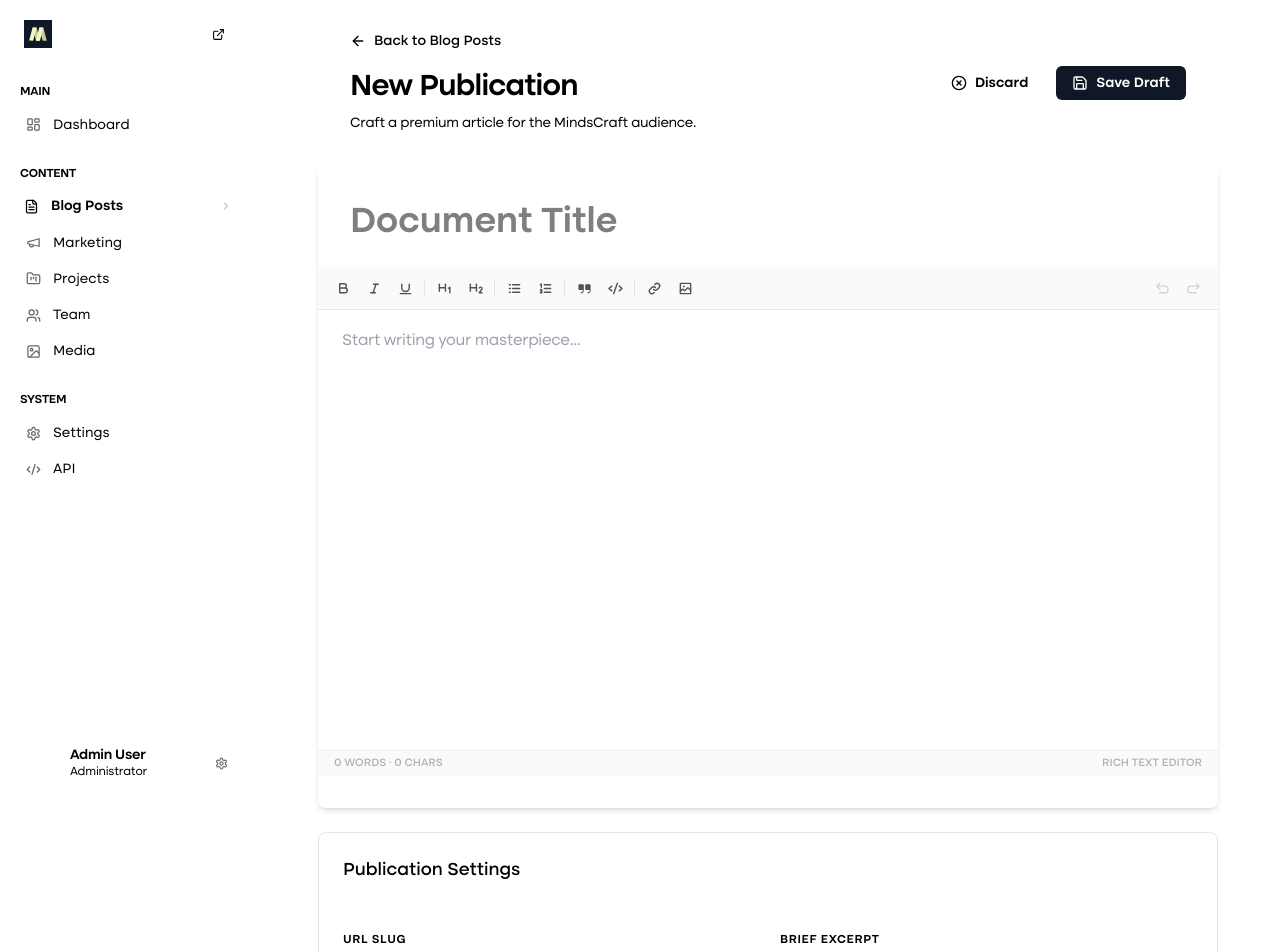
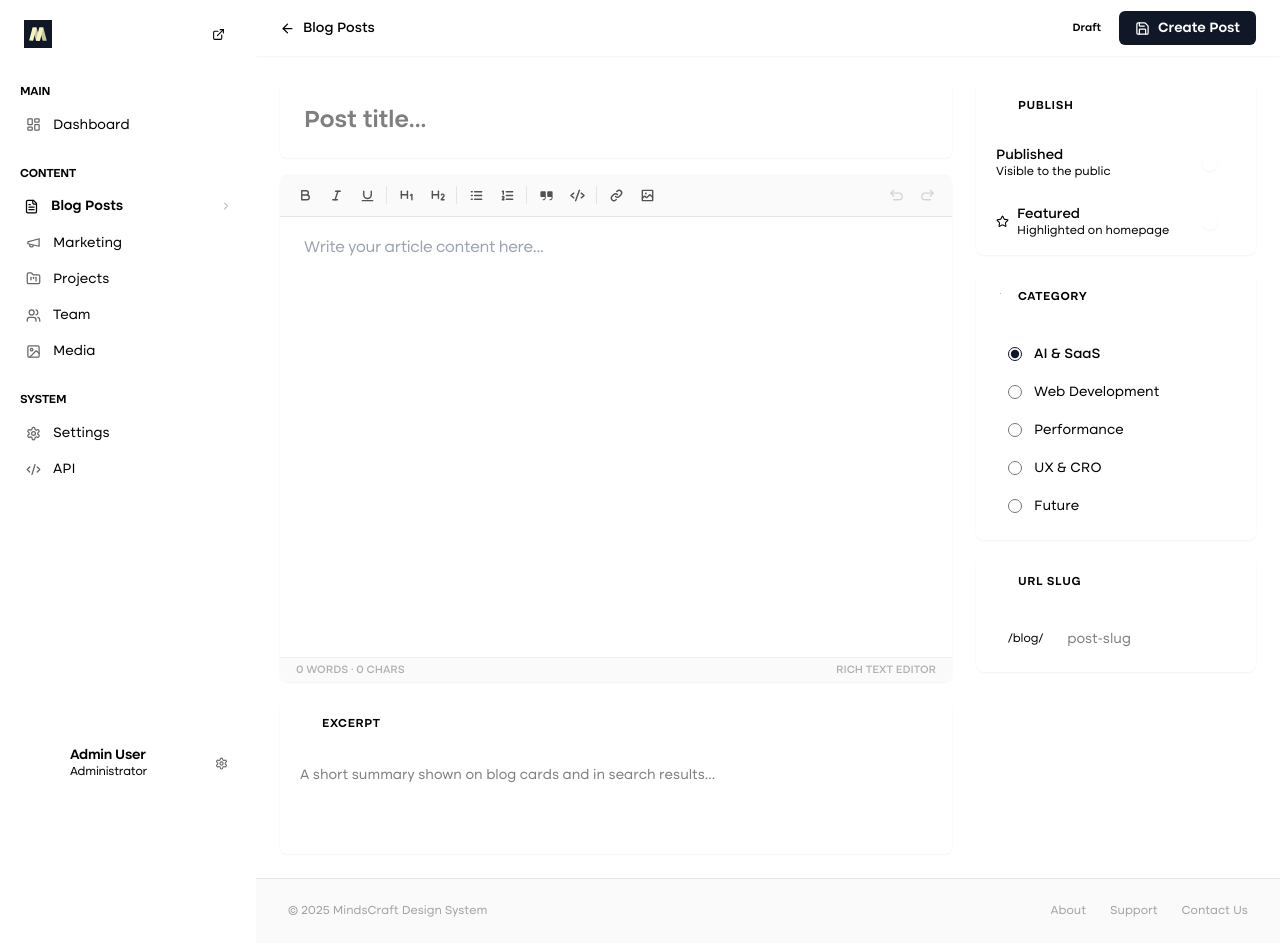
Before and after one commit to MindsCraft/mindscraft.dev, a Next.js app: page /admin/posts/new in a window 1280 px wide. Shown: the top 952 px of the page. Built offline with nearby package versions, Linux system fonts and the light colour scheme.

Commit message:
feat: align new post design with edit post design

```diff
--- a/src/app/admin/posts/new/page.tsx
+++ b/src/app/admin/posts/new/page.tsx
@@ -4,22 +4,53 @@ import { useState } from 'react'
 import { useRouter } from 'next/navigation'
 import Link from 'next/link'
 import dynamic from 'next/dynamic'
-import { ArrowLeft, PlusCircle, Save, XCircle } from 'lucide-react'
+import { ArrowLeft, Save, CheckCircle, Star, Tag, FileText, Globe } from 'lucide-react'
 import styles from '@/styles/admin/pages/posts.module.css'
-
-// Import the loading component
-import Loading from './loading'
 
 // Dynamically import the BlogEditor with SSR disabled
 const BlogEditor = dynamic(
   () => import('@/components/admin/BlogEditor'),
   {
     ssr: false,
-    loading: () => <div className="h-[400px] w-full rounded-xl bg-gray-50 animate-pulse border border-gray-100 flex items-center justify-center text-gray-400 text-sm">Loading premium editor...</div>
+    loading: () => (
+      <div style={{ height: '400px', width: '100%', borderRadius: 'var(--radius-lg)', backgroundColor: 'var(--color-surface)', border: '1px solid var(--color-border)', display: 'flex', alignItems: 'center', justifyContent: 'center', color: 'var(--color-text-tertiary)', fontSize: 'var(--text-sm)'}}>
+        Loading editor...
+      </div>
+    )
   }
 )
 
-const PostForm = () => {
+const CATEGORIES = ['AI & SaaS', 'Web Development', 'Performance', 'UX & CRO', 'Future']
+
+function ToggleRow({
+  name, checked, onChange, label, description, activeColor, icon
+}: {
+  name: string; checked: boolean; onChange: any; label: string; description: string; activeColor: string; icon?: React.ReactNode
+}) {
+  return (
+    <label className={styles.toggleRow}>
+      <div style={{ display: 'flex', alignItems: 'center', gap: 'var(--space-2)' }}>
+        {icon && <span style={{ color: checked ? activeColor : 'var(--color-text-disabled)' }}>{icon}</span>}
+        <div>
+          <div style={{ fontSize: 'var(--text-sm)', fontWeight: 'var(--font-medium)', color: 'var(--color-text-primary)' }}>{label}</div>
+          <div style={{ fontSize: 'var(--text-xs)', color: 'var(--color-text-tertiary)' }}>{description}</div>
+        </div>
+      </div>
+      <div style={{ position: 'relative', flexShrink: 0 }}>
+        <input type="checkbox" name={name} checked={checked} onChange={onChange} style={{ position: 'absolute', opacity: 0, width: 0, height: 0 }} />
+        <div
+          onClick={() => onChange({ target: { name, type: 'checkbox', checked: !checked } } as any)}
+          className={styles.toggleSwitch}
+          style={{ backgroundColor: checked ? activeColor : 'var(--color-border)' }}
+        >
+          <div className={styles.toggleThumb} style={{ left: checked ? '18px' : '2px' }} />
+        </div>
+      </div>
+    </label>
+  )
+}
+
+export default function NewPostPage() {
   const [formData, setFormData] = useState({
     title: '',
     slug: '',
@@ -30,9 +61,11 @@ const PostForm = () => {
     featured: false
   });
   const [isSubmitting, setIsSubmitting] = useState(false);
+  const [saveSuccess, setSaveSuccess] = useState(false);
   const router = useRouter();
 
   const generateSlug = () => {
+    if (formData.slug || !formData.title) return;
     const slug = formData.title
       .toLowerCase()
       .trim()
@@ -61,6 +94,7 @@ const PostForm = () => {
   const handleSubmit = async (e: React.FormEvent) => {
     e.preventDefault()
     setIsSubmitting(true)
+    setSaveSuccess(false)
 
     try {
       const response = await fetch('/api/posts', {
@@ -68,118 +102,122 @@ const PostForm = () => {
         headers: { 'Content-Type': 'application/json' },
         body: JSON.stringify({
           ...formData,
-          id: Date.now(),
+          id: Date.now(), // Fallback if API needs it
           date: new Date().toISOString().split('T')[0],
-          readTime: `${Math.ceil(formData.content.length / 1000)} min read`
+          readTime: `${Math.ceil(formData.content.length / 1000) || 1} min read`
         }),
       })
 
       if (!response.ok) throw new Error('Failed to create post')
 
+      setSaveSuccess(true)
+      setTimeout(() => {
         router.push('/admin/posts')
         router.refresh()
+      }, 1000)
     } catch (error) {
       console.error('Error creating post:', error)
       alert('Failed to create post. Please try again.')
-    } finally {
       setIsSubmitting(false)
     }
   }
 
   return (
-    <form onSubmit={handleSubmit} style={{ display: 'flex', flexDirection: 'column', gap: 'var(--space-8)' }}>
-      {/* Premium Header Segment */}
-      <div className={styles.editorHeader}>
-        <Link href="/admin/posts" style={{ display: 'inline-flex', alignItems: 'center', color: 'var(--color-text-secondary)', textDecoration: 'none', marginBottom: 'var(--space-4)', fontSize: 'var(--text-sm)', fontWeight: 'var(--font-medium)'}}>
-          <ArrowLeft size={16} style={{ marginRight: '8px' }} />
-          Back to Blog Posts
+    <div style={{ minHeight: '100vh', backgroundColor: 'var(--color-surface)' }}>
+      {/* Top Bar */}
+      <div className={styles.editTopBar}>
+        <Link href="/admin/posts" style={{ display: 'inline-flex', alignItems: 'center', gap: 'var(--space-2)', color: 'var(--color-text-secondary)', textDecoration: 'none', fontSize: 'var(--text-sm)', fontWeight: 'var(--font-medium)'}}>
+          <ArrowLeft size={15} /> Blog Posts
         </Link>
-        <div style={{ display: 'flex', justifyContent: 'space-between', alignItems: 'flex-start' }}>
-          <div>
-            <h1 className="heading-1" style={{ marginBottom: 'var(--space-2)' }}>New Publication</h1>
-            <p className="body-sm">Craft a premium article for the MindsCraft audience.</p>
+        <div style={{ display: 'flex', alignItems: 'center', gap: 'var(--space-2)' }}>
+          <span className={styles.badge} style={{ backgroundColor: formData.published ? '#dcfce7' : 'var(--color-surface)', color: formData.published ? '#16a34a' : 'var(--color-text-tertiary)', border: `1px solid ${formData.published ? '#bbf7d0' : 'var(--color-border)'}`}}>
+            <span className={styles.badgeDot} style={{ backgroundColor: formData.published ? '#16a34a' : 'var(--color-text-disabled)' }} />
+            {formData.published ? 'Published' : 'Draft'}
+          </span>
+          <button type="button" onClick={handleSubmit} disabled={isSubmitting || saveSuccess} className={styles.btnPrimary} style={{ backgroundColor: saveSuccess ? '#16a34a' : 'var(--color-primary)' }}>
+            {saveSuccess ? <CheckCircle size={15} /> : <Save size={15} />}
+            {isSubmitting ? 'Creating...' : saveSuccess ? 'Created!' : 'Create Post'}
+          </button>
         </div>
-          <div style={{ display: 'flex', gap: 'var(--space-3)' }}>
-            <Link href="/admin/posts" className={styles.btnSecondary}><XCircle size={16} /> Discard</Link>
-            <button type="submit" disabled={isSubmitting} className={styles.btnPrimary}>
-              <Save size={16} /> {isSubmitting ? 'Saving...' : 'Save Draft'}
-            </button>
+      </div>
+
+      <form onSubmit={handleSubmit}>
+        <div className={styles.editGrid}>
+          {/* Main Editor */}
+          <div className={styles.editMainCol}>
+            <div className={styles.editCard} style={{ padding: 'var(--space-6)' }}>
+              <input
+                type="text" name="title" placeholder="Post title..." required
+                value={formData.title} onChange={handleChange} onBlur={generateSlug}
+                style={{ width: '100%', fontSize: 'var(--text-2xl)', fontWeight: 'var(--font-bold)', border: 'none', outline: 'none', color: 'var(--color-text-primary)', backgroundColor: 'transparent', lineHeight: 'var(--leading-tight)' }}
+              />
+            </div>
+
+            <div style={{ border: '1px solid var(--color-border)', borderRadius: 'var(--radius-lg)', boxShadow: 'var(--shadow-xs)', overflow: 'hidden' }}>
+              <BlogEditor content={formData.content} onChange={handleEditorChange} placeholder="Write your article content here..." />
+            </div>
+
+            <div className={styles.editCard}>
+              <div className={styles.editCardHeader}>
+                <FileText size={14} color="var(--color-text-tertiary)" />
+                <span className="label" style={{ margin: 0 }}>Excerpt</span>
+              </div>
+              <div className={styles.editCardBody}>
+                <textarea
+                  name="excerpt" rows={3} value={formData.excerpt} onChange={handleChange}
+                  placeholder="A short summary shown on blog cards and in search results..."
+                  style={{ width: '100%', border: 'none', outline: 'none', fontSize: 'var(--text-sm)', lineHeight: 'var(--leading-relaxed)', color: 'var(--color-text-primary)', backgroundColor: 'transparent', resize: 'none', fontFamily: 'inherit' }}
+                />
               </div>
             </div>
           </div>
 
-      {/* Main Canvas Segment */}
-      <div className={styles.editorMain}>
-
-        {/* Editor Card */}
-        <div className="card" style={{ padding: 'var(--space-8)', border: 'none', boxShadow: 'var(--shadow-md)' }}>
-          <input
-            type="text" name="title" placeholder="Document Title" required
-            value={formData.title} onChange={handleChange}
-            onBlur={() => !formData.slug && generateSlug()}
-            className={styles.titleInput}
-          />
-          <div style={{ margin: '0 -2rem' }}>
-            <BlogEditor content={formData.content} onChange={handleEditorChange} placeholder="Start writing your masterpiece..." />
+          {/* Right Sidebar */}
+          <div className={styles.editSidebarCol}>
+            <div className={styles.editCard}>
+              <div className={styles.editCardHeader}>
+                <Globe size={14} color="var(--color-text-tertiary)" />
+                <span className="label" style={{ margin: 0 }}>Publish</span>
+              </div>
+              <div className={styles.editCardBody} style={{ display: 'flex', flexDirection: 'column', gap: 'var(--space-3)' }}>
+                <ToggleRow name="published" checked={formData.published} onChange={handleChange} label="Published" description="Visible to the public" activeColor="#16a34a" />
+                <div style={{ height: '1px', backgroundColor: 'var(--color-border)' }} />
+                <ToggleRow name="featured" checked={formData.featured} onChange={handleChange} label="Featured" description="Highlighted on homepage" activeColor="#d97706" icon={<Star size={13} />} />
               </div>
             </div>
 
-        {/* Post Settings Card */}
-        <div className="card" style={{ overflow: 'visible' }}>
-          <div className="card-header"><h3 className="heading-4" style={{ margin: 0 }}>Publication Settings</h3></div>
-          <div className="card-body" style={{ display: 'grid', gridTemplateColumns: 'minmax(0, 1fr) minmax(0, 1fr)', gap: 'var(--space-6)' }}>
-
-            <div style={{ display: 'flex', flexDirection: 'column', gap: 'var(--space-4)' }}>
-              <div>
-                <label className="label" style={{ display: 'block', marginBottom: 'var(--space-2)' }}>URL Slug</label>
-                <div style={{ display: 'flex', gap: 'var(--space-2)' }}>
-                  <input type="text" name="slug" required value={formData.slug} onChange={handleChange} className={styles.inputBox} style={{ flex: 1 }} />
-                  <button type="button" onClick={generateSlug} className={styles.iconBtn}><PlusCircle size={16} color="var(--color-text-secondary)" /></button>
+            <div className={styles.editCard}>
+              <div className={styles.editCardHeader}>
+                <Tag size={14} color="var(--color-text-tertiary)" />
+                <span className="label" style={{ margin: 0 }}>Category</span>
+              </div>
+              <div className={styles.editCardBody}>
+                <div style={{ display: 'flex', flexDirection: 'column', gap: 'var(--space-1)' }}>
+                  {CATEGORIES.map(cat => (
+                    <label key={cat} style={{ display: 'flex', alignItems: 'center', gap: 'var(--space-3)', padding: 'var(--space-2) var(--space-3)', borderRadius: 'var(--radius-md)', cursor: 'pointer', backgroundColor: formData.category === cat ? 'var(--color-surface)' : 'transparent', transition: 'background-color var(--transition-fast)' }}>
+                      <input type="radio" name="category" value={cat} checked={formData.category === cat} onChange={handleChange} style={{ accentColor: 'var(--color-primary)', width: '14px', height: '14px' }} />
+                      <span style={{ fontSize: 'var(--text-sm)', fontWeight: formData.category === cat ? 'var(--font-medium)' : 'var(--font-normal)', color: formData.category === cat ? 'var(--color-text-primary)' : 'var(--color-text-secondary)' }}>{cat}</span>
+                    </label>
+                  ))}
+                </div>
               </div>
             </div>
 
-              <div>
-                <label className="label" style={{ display: 'block', marginBottom: 'var(--space-2)' }}>Category</label>
-                <select name="category" value={formData.category} onChange={handleChange} className={styles.inputBox}>
-                  <option value="AI & SaaS">AI & SaaS</option>
-                  <option value="Web Development">Web Development</option>
-                  <option value="Performance">Performance</option>
-                  <option value="UX & CRO">UX & CRO</option>
-                  <option value="Future">Future</option>
-                </select>
+            <div className={styles.editCard}>
+              <div className={styles.editCardHeader}>
+                <Globe size={14} color="var(--color-text-tertiary)" />
+                <span className="label" style={{ margin: 0 }}>URL Slug</span>
               </div>
-
-              <div style={{ display: 'flex', flexDirection: 'column', gap: 'var(--space-3)', marginTop: 'var(--space-2)', padding: 'var(--space-4)', backgroundColor: 'var(--color-surface)', borderRadius: 'var(--radius-md)' }}>
-                <label style={{ display: 'flex', alignItems: 'center', gap: 'var(--space-3)', cursor: 'pointer' }}>
-                  <input type="checkbox" name="published" checked={formData.published} onChange={handleChange} style={{ width: '16px', height: '16px' }} />
-                  <span className="body-sm" style={{ fontWeight: 'var(--font-medium)', color: 'var(--color-text-primary)' }}>Publish Object Immediately</span>
-                </label>
-                <label style={{ display: 'flex', alignItems: 'center', gap: 'var(--space-3)', cursor: 'pointer' }}>
-                  <input type="checkbox" name="featured" checked={formData.featured} onChange={handleChange} style={{ width: '16px', height: '16px' }} />
-                  <span className="body-sm" style={{ fontWeight: 'var(--font-medium)', color: 'var(--color-text-primary)' }}>Mark as Featured Content</span>
-                </label>
+              <div className={styles.editCardBody}>
+                <div className={styles.slugInputWrap}>
+                  <span className={styles.slugPrefix}>/blog/</span>
+                  <input type="text" name="slug" value={formData.slug} onChange={handleChange} placeholder="post-slug" style={{ flex: 1, border: 'none', outline: 'none', padding: 'var(--space-2) var(--space-3)', fontSize: 'var(--text-sm)', color: 'var(--color-text-primary)', backgroundColor: 'transparent', minWidth: 0 }} />
                 </div>
-            </div>
-
-            <div style={{ display: 'flex', flexDirection: 'column' }}>
-              <label className="label" style={{ display: 'block', marginBottom: 'var(--space-2)' }}>Brief Excerpt</label>
-              <textarea
-                name="excerpt" rows={6} value={formData.excerpt} onChange={handleChange}
-                placeholder="A compelling summary for blog cards and SEO."
-                className={styles.inputBox} style={{ resize: 'vertical' }}
-              />
               </div>
             </div>
           </div>
         </div>
       </form>
+    </div>
   )
 }
-
-export default function NewPostPage() {
-  return (
-    <div style={{ paddingBottom: 'var(--space-12)' }}>
-      <PostForm />
-    </div>
-  );
-}
```
Lines whose indentation alone changed are shown as unchanged.
